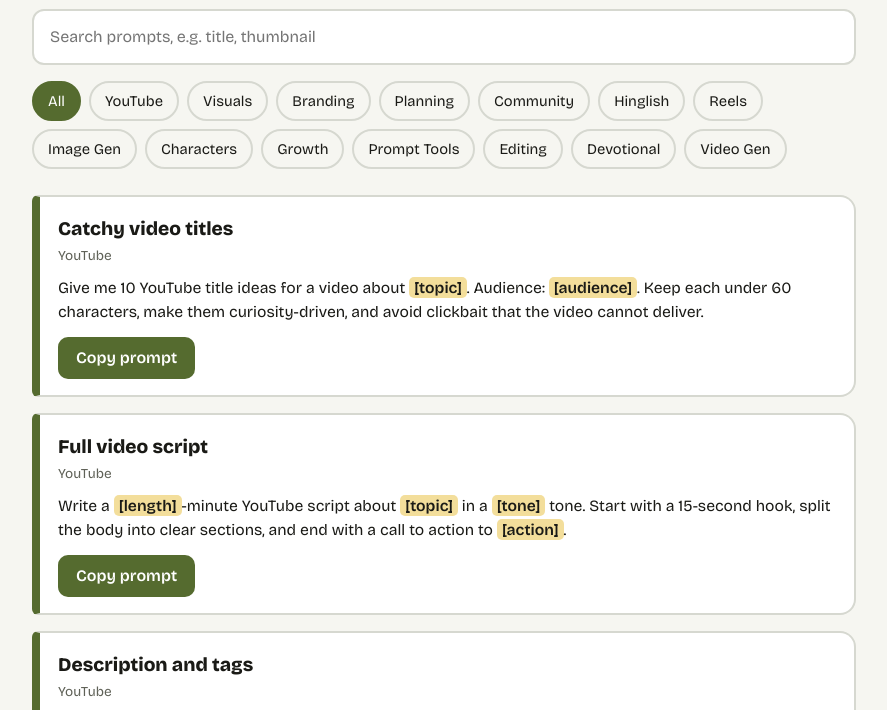
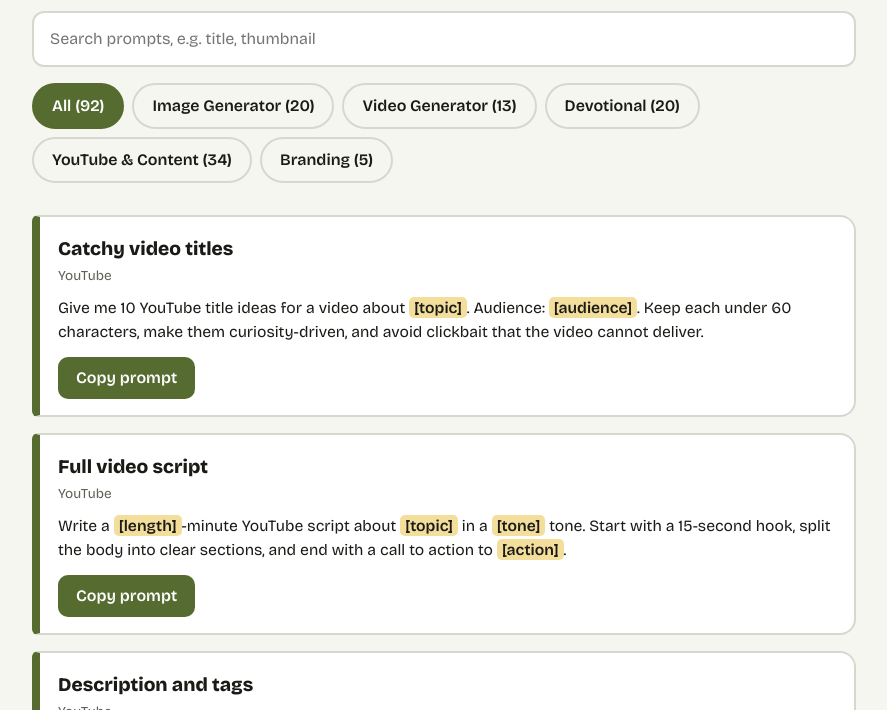
Before and after one commit to jagdish1992max/Prompt-Shelf, a plain HTML site: page index.html in a window 1280 px wide. Shown: the part 194-904 px from the top of the page, without its empty margins (196-1083 px from the left). Drawn offline with nearby package versions, Linux system fonts and the light colour scheme.

Commit message:
Add files via upload

```diff
--- a/index.html
+++ b/index.html
@@ -30,6 +30,7 @@ mark{background:var(--mint);color:var(--ink);padding:1px 5px;border-radius:5px;f
 @media (prefers-color-scheme:dark){.copy{color:#141512}}
 .copy.done{background:var(--mint);color:var(--ink)}
 .empty{padding:30px 0;color:var(--muted)}
+.groups{margin:16px 0 8px}.groups .chip{font-weight:600;font-size:1rem;padding:9px 18px}.sub{margin:6px 0 24px}
 footer{margin-top:40px;color:var(--muted);font-size:.9rem}
 </style>
 </head>
@@ -37,7 +38,8 @@ footer{margin-top:40px;color:var(--muted);font-size:.9rem}
 <main>
   <div class="top"><img class="avatar" src="character.jpg" alt="PromptWala channel character" width="120" height="120"><div><h1>PromptWala</h1><p class="sub">Ready-made AI prompts for creators. Copy a prompt, replace the highlighted [brackets] with your own details, and paste it into any AI.</p></div></div>
   <input class="search" id="q" type="search" placeholder="Search prompts, e.g. title, thumbnail" aria-label="Search prompts">
-  <div class="chips" id="chips"></div>
+  <div class="chips groups" id="groups"></div>
+  <div class="chips sub" id="chips"></div>
   <div class="list" id="list"></div>
   <footer>Add your own prompts by editing the <code>PROMPTS</code> list in index.html.</footer>
 </main>
@@ -45,13 +47,25 @@ footer{margin-top:40px;color:var(--muted);font-size:.9rem}
 <script src="prompts2.js"></script>
 <script>
 if(typeof PROMPTS==="undefined"){PROMPTS=[]}
-var cat="All",term="";
-var chips=document.getElementById("chips"),list=document.getElementById("list"),q=document.getElementById("q");
-var cats=["All"];PROMPTS.forEach(function(x){if(cats.indexOf(x.c)<0)cats.push(x.c)});
+var grp="All",cat="All",term="";
+var GROUPS=[["Image Generator",["Image Gen","Characters","Visuals","Prompt Tools"]],["Video Generator",["Video Gen"]],["Devotional",["Devotional"]],["YouTube & Content",["YouTube","Reels","Hinglish","Editing","Planning","Community","Growth"]],["Branding",["Branding"]]];
+var c2g={};GROUPS.forEach(function(g){g[1].forEach(function(c){c2g[c]=g[0]})});
+PROMPTS.forEach(function(x){if(!c2g[x.c]){c2g[x.c]="Other"}});
+var gnames=["All"];GROUPS.forEach(function(g){gnames.push(g[0])});if(PROMPTS.some(function(x){return c2g[x.c]==="Other"}))gnames.push("Other");
+var groupsEl=document.getElementById("groups"),chips=document.getElementById("chips"),list=document.getElementById("list"),q=document.getElementById("q");
+function count(g){return PROMPTS.filter(function(x){return g==="All"||c2g[x.c]===g}).length}
 function esc(s){return s.replace(/&/g,"&amp;").replace(/</g,"&lt;").replace(/>/g,"&gt;")}
-function renderChips(){chips.innerHTML="";cats.forEach(function(c){var b=document.createElement("button");b.className="chip";b.textContent=c;b.setAttribute("aria-pressed",c===cat);b.onclick=function(){cat=c;renderChips();render()};chips.appendChild(b)})}
+function mk(parent,label,on,fn){var b=document.createElement("button");b.className="chip";b.textContent=label;b.setAttribute("aria-pressed",on);b.onclick=fn;parent.appendChild(b)}
+function renderChips(){
+  groupsEl.innerHTML="";chips.innerHTML="";
+  gnames.forEach(function(g){mk(groupsEl,g+" ("+count(g)+")",g===grp,function(){grp=g;cat="All";renderChips();render()})});
+  if(grp==="All")return;
+  var subs=[];PROMPTS.forEach(function(x){if(c2g[x.c]===grp&&subs.indexOf(x.c)<0)subs.push(x.c)});
+  if(subs.length<2)return;
+  ["All"].concat(subs).forEach(function(c){mk(chips,c,c===cat,function(){cat=c;renderChips();render()})})
+}
 function render(){
-  var out=PROMPTS.filter(function(x){return(cat==="All"||x.c===cat)&&(x.t+" "+x.p+" "+x.c).toLowerCase().indexOf(term)>-1});
+  var out=PROMPTS.filter(function(x){return(grp==="All"||c2g[x.c]===grp)&&(cat==="All"||x.c===cat)&&(x.t+" "+x.p+" "+x.c).toLowerCase().indexOf(term)>-1});
   list.innerHTML="";
   if(!PROMPTS.length){list.innerHTML='<p class="empty">Prompts load nahi hue. Repo me prompts1.js aur prompts2.js upload karo.</p>';return}
   if(!out.length){list.innerHTML='<p class="empty">No prompts match. Try a shorter word or pick All.</p>';return}
```
